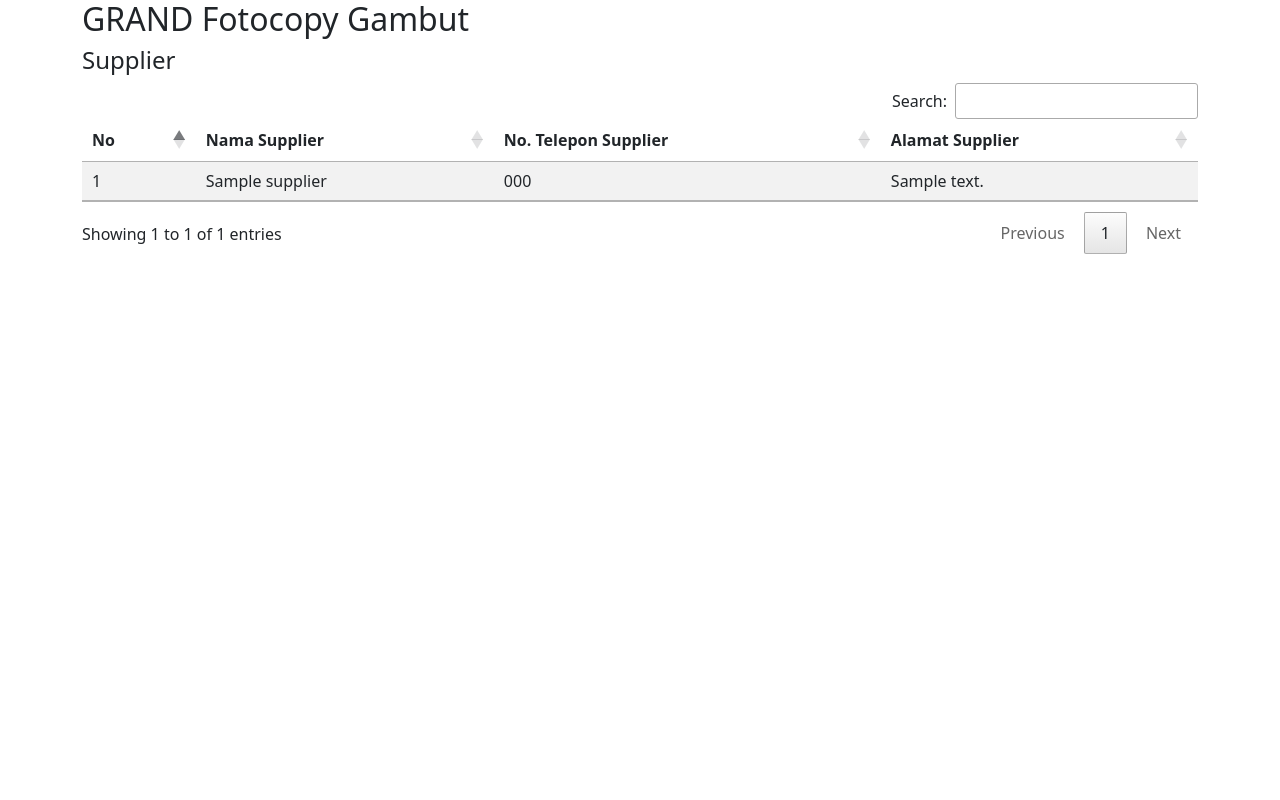
After one commit to erlangga-avx/adminsaya, a PHP site: page /exportsupplier.php in a window 1280 px wide. The commit adds this page. Run offline with PHP 8.4, Linux system fonts and the light colour scheme; the visitor is signed in with stand-in values (Sample User, id 1); tables that the repository leaves empty or names only in its code hold one stand-in row (values such as "Sample post"); some libraries are stand-ins or nearby versions.

Commit message:
export data supplier

```diff
--- /dev/null
+++ b/exportsupplier.php
@@ -0,0 +1,88 @@
+<?php
+require 'function.php';
+require 'cek.php';
+?>
+<html>
+<head>
+  <title>Stock Barang</title>
+  <link rel="stylesheet" href="https://cdnjs.cloudflare.com/ajax/libs/twitter-bootstrap/5.2.0/css/bootstrap.min.css">
+  <link rel="stylesheet" href="https://cdn.datatables.net/1.13.2/css/dataTables.bootstrap5.min.css">
+  <script src="https://code.jquery.com/jquery-3.5.1.js"></script>
+  <script src="https://cdn.datatables.net/1.13.2/js/jquery.dataTables.min.js"></script>
+  <script src="https://cdn.datatables.net/1.13.2/js/dataTables.bootstrap5.min.js"></script>
+  <link rel="stylesheet" type="text/css" href="https://cdn.datatables.net/1.10.19/css/jquery.dataTables.css">
+  <link rel="stylesheet" type="text/css" href="https://cdn.datatables.net/buttons/1.6.5/css/buttons.dataTables.min.css">
+  <link rel="stylesheet" type="text/css" href="https://cdn.datatables.net/1.10.19/css/jquery.dataTables.min.css">
+  <script type="text/javascript" charset="utf8" src="https://cdn.datatables.net/1.10.19/js/jquery.dataTables.js"></script>
+</head>
+
+<body>
+<div class="container">
+			<h2>GRAND Fotocopy Gambut</h2>
+			<h4>Supplier</h4>
+				<div class="data-tables datatable-dark">
+
+					<!-- Masukkan table nya disini, dimulai dari tag TABLE -->
+                    <table class="table table-striped" id="mauexport" width="100%" cellspacing="0">
+                                        <thead>
+                                            <tr>
+                                                <th>No</th>
+                                                <th>Nama Supplier</th>
+                                                <th>No. Telepon Supplier</th>
+                                                <th>Alamat Supplier</th>
+                                            </tr>
+                                        </thead>
+                                        <tbody>
+                                        <?php
+                                            $ambilsemuadatasupplier = mysqli_query($conn, "select * from supplier");
+                                            $i = 1;
+                                            while($data=mysqli_fetch_array($ambilsemuadatasupplier)){
+                                                $ids = $data['idsupplier'];
+                                                $namasupplier = $data['namasupplier'];
+                                                $nomorsupplier = $data['nomorsupplier'];
+                                                $alamat = $data['alamat'];
+                                            ?>
+                                            <tr>
+                                                <td><?=$i++;?></td>
+                                                <td><?php echo $namasupplier;?></td>
+                                                <td><?php echo $nomorsupplier;?></td>
+                                                <td><?php echo $alamat;?></td>
+                                            </tr>
+
+                                            <?php
+                                            };
+
+                                            ?>
+                                        </tbody>
+                                    </table>
+
+				</div>
+</div>
+
+<script>
+$(document).ready(function() {
+    $('#mauexport').DataTable( {
+        dom: 'Bfrtip',
+        buttons: [
+            'copy','excel', 'pdf', 'print'
+        ]
+    } );
+} );
+
+</script>
+
+<script src="https://code.jquery.com/jquery-3.5.1.js"></script>
+<script src="https://cdn.datatables.net/1.13.2/js/jquery.dataTables.min.js"></script>
+<script src="https://cdn.datatables.net/buttons/2.3.4/js/dataTables.buttons.min.js"></script>
+<script src="https://cdn.datatables.net/buttons/2.3.4/js/buttons.flash.min.js"></script>
+<script src="https://cdnjs.cloudflare.com/ajax/libs/jszip/3.1.3/jszip.min.js"></script>
+<script src="https://cdnjs.cloudflare.com/ajax/libs/pdfmake/0.2.7/pdfmake.min.js"></script>
+<script src="https://cdnjs.cloudflare.com/ajax/libs/pdfmake/0.2.7/vfs_fonts.js"></script>
+<script src="https://cdn.datatables.net/buttons/2.3.4/js/buttons.html5.min.js"></script>
+<script src="https://cdn.datatables.net/buttons/2.3.4/js/buttons.print.min.js"></script>
+
+
+
+</body>
+
+</html>
--- a/supplier.php
+++ b/supplier.php
@@ -30,6 +30,7 @@ require 'cek.php';
                                 <button type="button" class="btn btn-primary" data-bs-toggle="modal" data-bs-target="#myModal">
                                 Tambah Supplier
                             </button>
+                            <a href="exportsupplier.php" class="btn btn-success">Export Data</a>
                             </div>
                             <div class="card-body">
                                 <div class="table-responsive">
```
Lines whose indentation alone changed are shown as unchanged.
